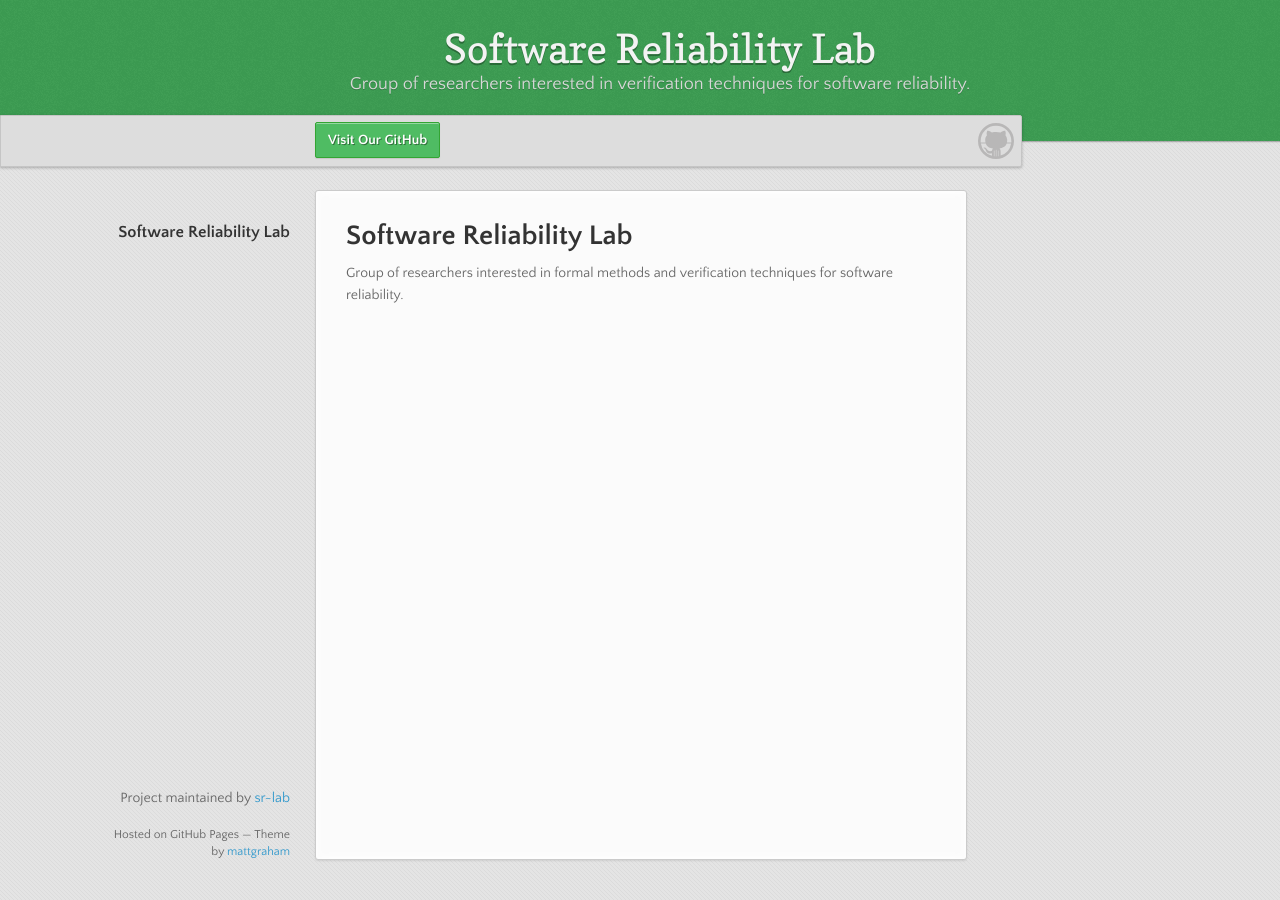
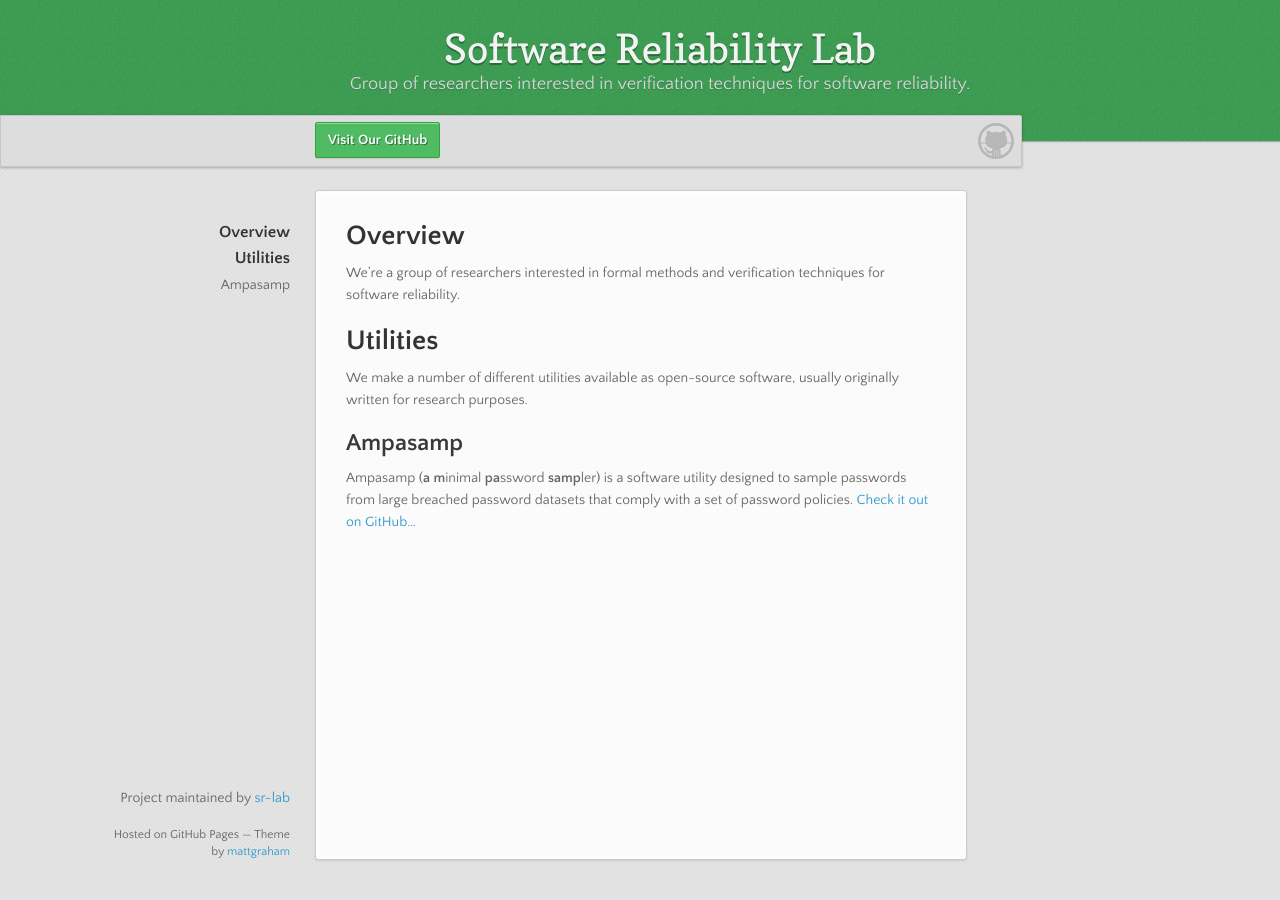
Before and after one commit to sr-lab/sr-lab.github.io.old, a Jekyll site: the page built from index.md, in a window 1280 px wide. Built offline with Jekyll 4.4.1, drawn with Linux system fonts in a browser that asks for light colours; our own code applies the rules of GitHub Pages for plain Markdown files.

Commit message:
Update index.md

```diff
--- a/index.md
+++ b/index.md
@@ -2,5 +2,11 @@
 layout: default
 ---
 
-# Software Reliability Lab
-Group of researchers interested in formal methods and verification techniques for software reliability.
+# Overview
+We're a group of researchers interested in formal methods and verification techniques for software reliability.
+
+# Utilities
+We make a number of different utilities available as open-source software, usually originally written for research purposes.
+
+## Ampasamp
+Ampasamp (**a** **m**inimal **pa**ssword **samp**ler) is a software utility designed to sample passwords from large breached password datasets that comply with a set of password policies. [Check it out on GitHub...](https://github.com/sr-lab/ampasamp)
```
